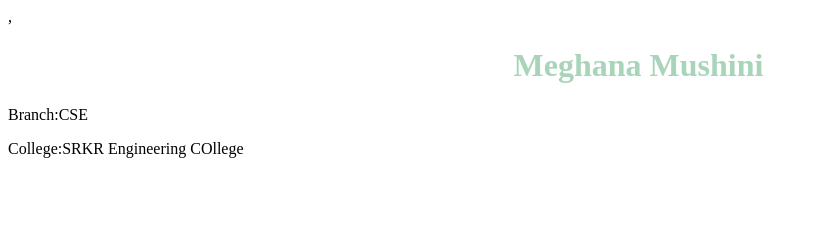
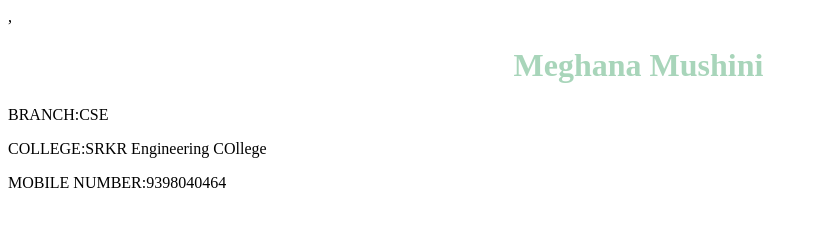
Before and after one commit to Meghana4930/portfolio, a plain HTML site: page index.html in a window 1280 px wide. Shown: the whole page, without its empty margins (0-818 px from the left). Drawn offline with Linux system fonts and the light colour scheme.

Commit message:
Update index.html

```diff
--- a/index.html
+++ b/index.html
@@ -8,7 +8,8 @@
 </head>
 <body>
     <h1>Meghana Mushini</h1>
-    <p>Branch:CSE</p>
-    <p>College:SRKR Engineering COllege</p>
+    <p>BRANCH:CSE</p>
+    <p>COLLEGE:SRKR Engineering COllege</p>
+    <p>MOBILE NUMBER:9398040464</p>
 </body>
 </html>
```
